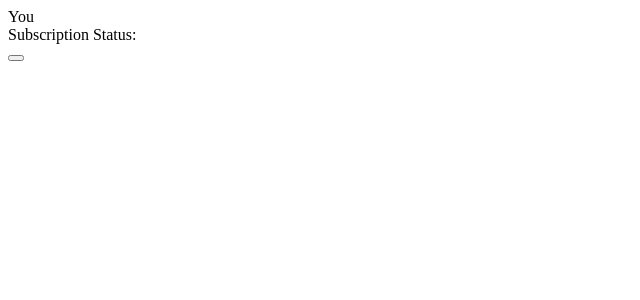
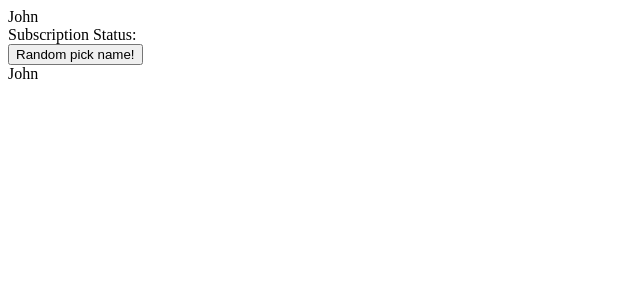
Before and after one commit to cheffyjonny/react-mastering, a React (Vite) app: page / in a window 1280 px wide. Shown: the top 300 px of the page, without its empty margins (0-640 px from the left). Built offline with nearby package versions, Linux system fonts and the light colour scheme; the HTML template or start-up script is replaced by a standard one.

Commit message:
Restructured useContext  - Created contextOnly  - Created contextWithSet

```diff
--- a/src/App.tsx
+++ b/src/App.tsx
@@ -1,7 +1,7 @@
 // import Test from './pages/addTask/withoutReducer/pages/HomePage'
 // import Test from './pages/addTask/useReducer/pages/HomePage'
 // import Test from './pages/useReducer/index'
-import Test from './pages/useContext/index'
+import Test from './pages/useContext/contextWithSet/index'
 // import Test from './pages/useCallback/index'
 // import Test from './pages/useEffect/index'
 // import Test from './pages/useMemo/index'
--- a/src/pages/fetch/index.tsx
+++ b/src/pages/fetch/index.tsx
@@ -9,7 +9,7 @@ interface Post {
 
 export default function Demo() {
   const [error, setError] = useState()
-  const [isLoading, setIsloading] = useState(false)
+  const [isLoading, setIsLoading] = useState(false)
   const [posts, setPosts] = useState<Post[]>([])
   const [page, setPage] = useState(0)
 
@@ -19,7 +19,7 @@ export default function Demo() {
     const fetchPosts = async () => {
       abortControllerRef.current?.abort()
       abortControllerRef.current = new AbortController()
-      setIsloading(true)
+      setIsLoading(true)
 
       try {
         const response = await fetch(`${BASE_URL}/posts?page=${page}`, {
@@ -35,7 +35,7 @@ export default function Demo() {
         }
         setError(e)
       } finally {
-        setIsloading(false)
+        setIsLoading(false)
       }
     }
 
--- a/src/pages/useContext/context.ts
+++ /dev/null
@@ -1,13 +0,0 @@
-import { createContext, useContext } from 'react'
-
-import { User } from '.'
-
-export const DashboardContext = createContext<User | undefined>(undefined)
-
-export const useUserContext = () => {
-  const user = useContext(DashboardContext)
-  if (user === undefined) {
-    throw Error('UseuserContext must be used with a DashboardContext')
-  }
-  return user
-}
--- a/src/pages/useContext/Components.tsx
+++ b/src/pages/useContext/contextOnly/Components.tsx
@@ -1,24 +1,22 @@
-import { useContext } from 'react'
-import { DashboardContext, useUserContext } from './context'
+import { useUserContext } from './context';
 
 interface SidebarProps {}
 
 export function Sidebar({}: SidebarProps) {
-  const [user, setUser] = useContext(DashboardContext)
+  const user = useUserContext();
 
   return (
     <div>
       <div>{user.name}</div>
       <div>Subscription Status: {user.isSubscribed}</div>
-      <button onClick={() => {}}></button>
     </div>
-  )
+  );
 }
 
 interface ProfileProps {}
 
 export function Profile({}: ProfileProps) {
-  const user = useUserContext()
+  const user = useUserContext();
 
-  return <div>{user.name}</div>
+  return <div>{user.name}</div>;
 }
--- /dev/null
+++ b/src/pages/useContext/contextOnly/context.ts
@@ -0,0 +1,15 @@
+import { createContext, useContext } from 'react';
+
+import { User } from '.';
+
+export const DashboardContext = createContext<User | undefined>(undefined);
+
+export function useUserContext() {
+  const user = useContext(DashboardContext);
+
+  if (user === undefined) {
+    throw new Error('useUserContext must be used with a DashboardContext');
+  }
+
+  return user;
+}
--- /dev/null
+++ b/src/pages/useContext/contextWithSet/Components.tsx
@@ -0,0 +1,33 @@
+import { useContext } from 'react'
+
+import { UserContext } from './context'
+
+interface SidebarProps {}
+
+const nameArray = ['Johnny', 'Eric', 'Mark', 'Sammy', 'Owen']
+
+export function Sidebar({}: SidebarProps) {
+  const { user, setUser } = useContext(UserContext)
+
+  return (
+    <div>
+      <div>{user.name}</div>
+      <div>Subscription Status: {user.isSubscribed}</div>
+      <button
+        onClick={() => {
+          setUser({ ...user, name: nameArray[Math.floor(Math.random() * 5)] })
+        }}
+      >
+        Random pick name!
+      </button>
+    </div>
+  )
+}
+
+interface ProfileProps {}
+
+export function Profile({}: ProfileProps) {
+  const { user, setUser } = useContext(UserContext)
+
+  return <div>{user.name}</div>
+}
--- /dev/null
+++ b/src/pages/useContext/contextWithSet/Dashboard.tsx
@@ -0,0 +1,12 @@
+import { Profile, Sidebar } from './Components';
+
+interface DashboardProps {}
+
+export default function Dashboard({}: DashboardProps) {
+  return (
+    <div>
+      <Sidebar />
+      <Profile />
+    </div>
+  );
+}
--- /dev/null
+++ b/src/pages/useContext/contextWithSet/context.tsx
@@ -0,0 +1,44 @@
+import {
+  Dispatch,
+  ReactNode,
+  SetStateAction,
+  createContext,
+  useState,
+} from 'react'
+
+export interface User {
+  isSubscribed: boolean
+  name: string
+}
+
+export interface UserContextInterface {
+  user: User
+  setUser: Dispatch<SetStateAction<User>>
+}
+
+const defaultState = {
+  user: {
+    name: '',
+    isSubscribed: true,
+  },
+  setUser: (user: User) => {},
+} as UserContextInterface
+
+export const UserContext = createContext<UserContextInterface>(defaultState)
+
+interface UserProviderProps {
+  children: ReactNode
+}
+
+export default function UserContextProvider({ children }: UserProviderProps) {
+  const [user, setUser] = useState<User>({
+    name: 'John',
+    isSubscribed: true,
+  })
+
+  return (
+    <UserContext.Provider value={{ user, setUser }}>
+      {children}
+    </UserContext.Provider>
+  )
+}
--- /dev/null
+++ b/src/pages/useContext/contextWithSet/index.tsx
@@ -0,0 +1,14 @@
+import Dashboard from './Dashboard'
+import UserContextProvider from './context'
+
+interface DemoProps {}
+
+export default function Demo({}: DemoProps) {
+  return (
+    <div>
+      <UserContextProvider>
+        <Dashboard />
+      </UserContextProvider>
+    </div>
+  )
+}
--- a/src/pages/useContext/index.tsx
+++ /dev/null
@@ -1,26 +0,0 @@
-import { useState } from 'react'
-
-import Dashboard from './Dashboard'
-import { DashboardContext } from './context'
-
-export interface User {
-  isSubscribed: boolean
-  name: string
-}
-
-interface DemoProps {}
-
-export default function Demo({}: DemoProps) {
-  const [user, setUser] = useState<User>({
-    isSubscribed: true,
-    name: 'You',
-  })
-
-  return (
-    <div>
-      <DashboardContext.Provider value={[user, setUser]}>
-        <Dashboard />
-      </DashboardContext.Provider>
-    </div>
-  )
-}
```
Also changed, not shown: src/pages/useContext/contextOnly/index.tsx (added, +26 -0 lines), src/pages/useContext/contextOnly/Dashboard.tsx (renamed from src/pages/useContext/Dashboard.tsx).
